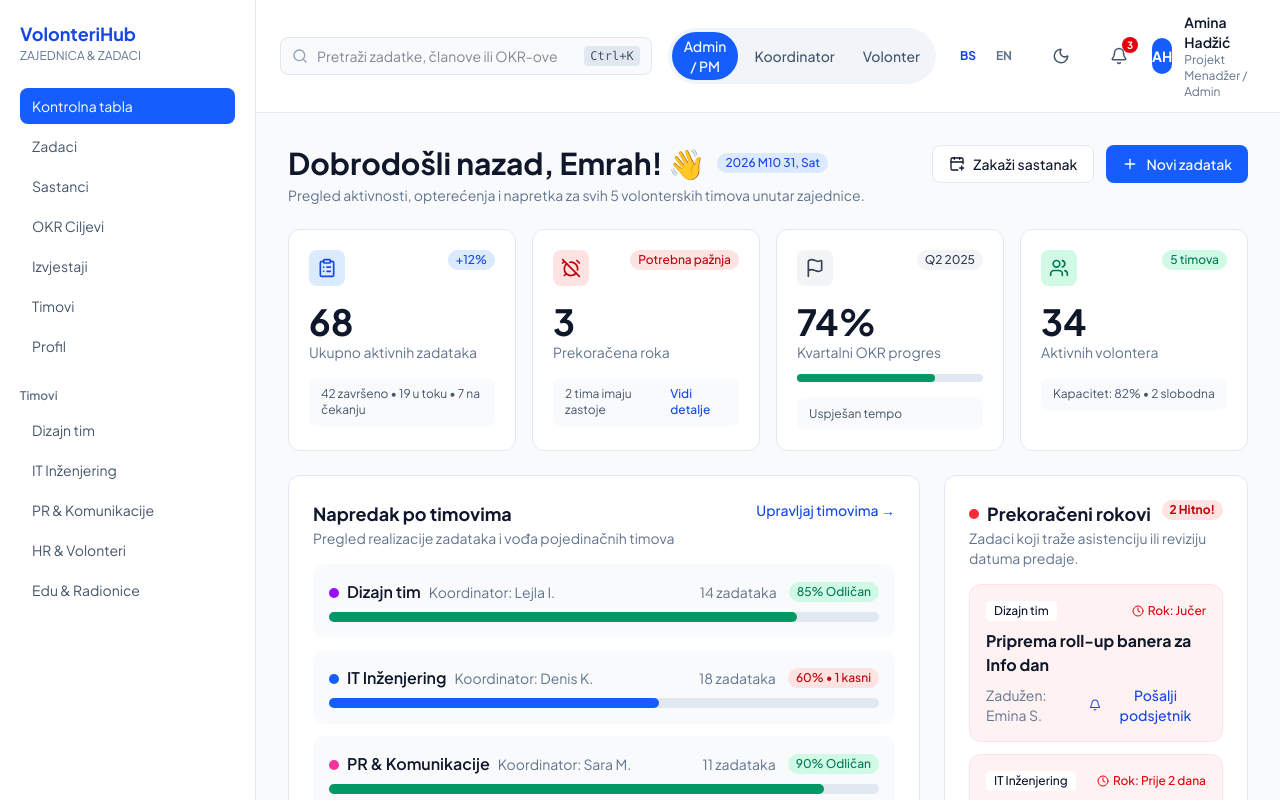
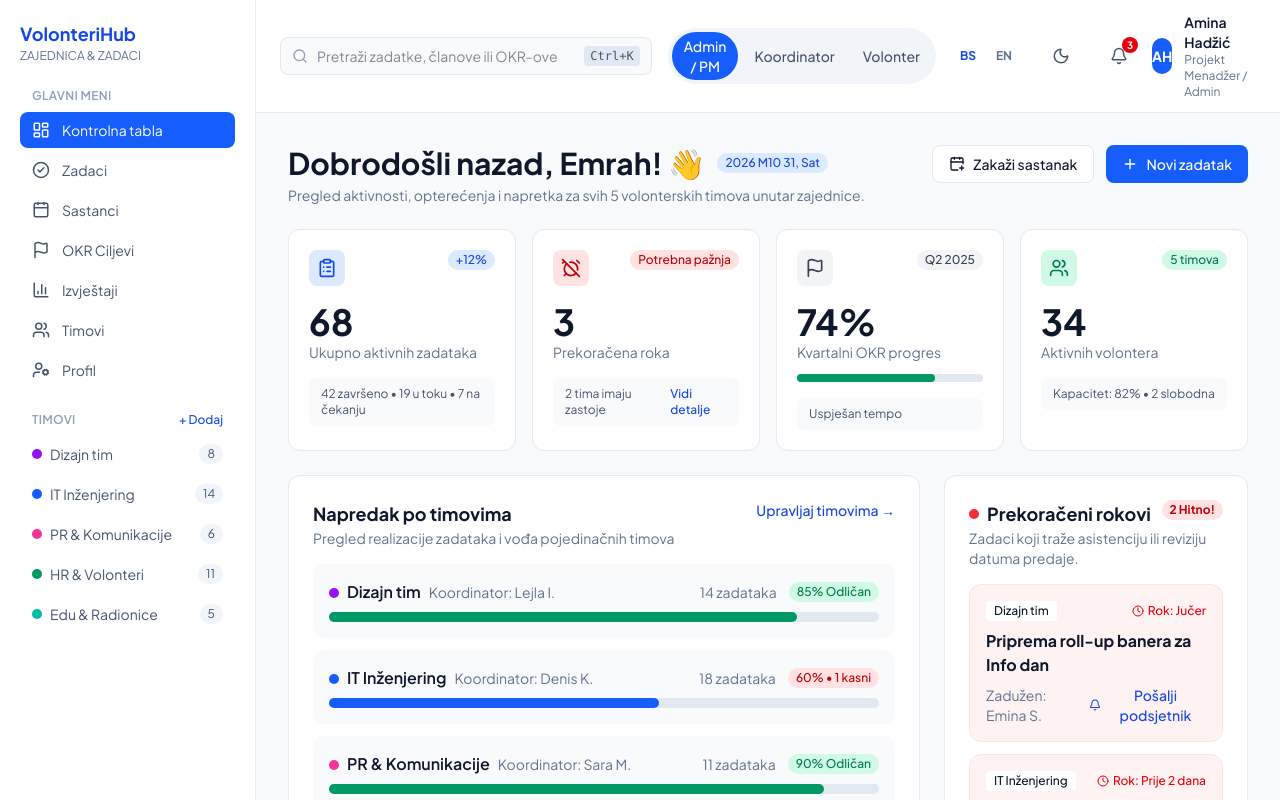
Before and after one commit to Emrahalibasic1/most-app-vol, a React (Vite) app in the folder client/: page / in a window 1280 px wide. Shown: the top 800 px of the page. Built offline with nearby package versions, Linux system fonts and the light colour scheme.

Commit message:
Show team colors and member counts in Sidebar

```diff
--- a/client/src/components/Sidebar.tsx
+++ b/client/src/components/Sidebar.tsx
@@ -1,62 +1,92 @@
-import { NavLink } from "react-router-dom";
+import {
+  Calendar,
+  ChartColumn,
+  CircleCheck,
+  Flag,
+  LayoutDashboard,
+  UserCog,
+  Users,
+} from "lucide-react";
+import { Link, NavLink } from "react-router-dom";
+import { teams } from "../data/mockDashboard";
 
 const navItems = [
-  { label: "Kontrolna tabla", path: "/" },
-  { label: "Zadaci", path: "/zadaci" },
-  {label: "Sastanci" , path: "/sastanci"},
-  {label: "OKR Ciljevi", path:"/okr"},
-  {label: "Izvjestaji", path:"/izvjestaji"},
-  {label: "Timovi", path:"/timovi"},
-  {label: "Profil", path:"/profil"}
-];
-
-const teams = [
-  "Dizajn tim",
-  "IT Inženjering",
-  "PR & Komunikacije",
-  "HR & Volonteri",
-  "Edu & Radionice",
+  { label: "Kontrolna tabla", path: "/", icon: LayoutDashboard },
+  { label: "Zadaci", path: "/zadaci", icon: CircleCheck },
+  { label: "Sastanci", path: "/sastanci", icon: Calendar },
+  { label: "OKR Ciljevi", path: "/okr", icon: Flag },
+  { label: "Izvještaji", path: "/izvjestaji", icon: ChartColumn },
+  { label: "Timovi", path: "/timovi", icon: Users },
+  { label: "Profil", path: "/profil", icon: UserCog },
 ];
 
 function Sidebar() {
-
   return (
-
-    <aside className="w-64 border-r border-slate-200 bg-white p-5 dark:bg-slate-900 dark:border-slate-700">
+    <aside className="w-64 border-r border-slate-200 bg-white p-5 dark:border-slate-700 dark:bg-slate-900">
       <div>
         <div className="text-lg font-bold text-blue-700">VolonteriHub</div>
         <div className="text-xs text-slate-500">ZAJEDNICA & ZADACI</div>
       </div>
 
       <nav className="mt-6">
+        <p className="mb-2 px-3 text-xs font-semibold uppercase tracking-wide text-slate-400">
+          Glavni meni
+        </p>
         <ul className="space-y-1">
-          {navItems.map((item) => (
+          {navItems.map((item) => {
+            const Icon = item.icon;
+            return (
               <li key={item.path}>
                 <NavLink
                   to={item.path}
                   end={item.path === "/"}
                   className={({ isActive }) =>
-        `block rounded-lg px-3 py-2 text-sm ${
-          isActive ? "bg-blue-600 text-white" : "text-slate-600 dark:text-slate-300 hover:bg-slate-100 dark:hover:bg-slate-800"
+                    `flex items-center gap-3 rounded-lg px-3 py-2 text-sm ${
+                      isActive
+                        ? "bg-blue-600 text-white"
+                        : "text-slate-600 hover:bg-slate-100 dark:text-slate-300 dark:hover:bg-slate-800"
                     }`
                   }
                 >
+                  <Icon size={18} />
                   {item.label}
                 </NavLink>
               </li>
-          ))}
+            );
+          })}
         </ul>
       </nav>
 
-      <p className="mt-6 text-xs font-semibold text-slate-500 dark:text-slate-400">Timovi</p>
+      <div className="mt-6 flex items-center justify-between px-3">
+        <p className="text-xs font-semibold uppercase tracking-wide text-slate-400">
+          Timovi
+        </p>
+        <Link
+          to="/timovi"
+          className="text-xs font-medium text-blue-700 hover:underline dark:text-blue-400"
+        >
+          + Dodaj
+        </Link>
+      </div>
+
       <ul className="mt-2 space-y-1">
         {teams.map((team) => (
-          <li key={team} className="px-3 py-2 text-sm text-slate-600 ark:text-slate-300 ">
-            {team}
+          <li
+            key={team.id}
+            className="flex items-center justify-between px-3 py-2 text-sm text-slate-600 dark:text-slate-300"
+          >
+            <span className="flex items-center gap-2">
+              <span
+                className={`inline-block h-2.5 w-2.5 rounded-full ${team.color}`}
+              />
+              {team.name}
+            </span>
+            <span className="rounded-full bg-slate-100 px-2 py-0.5 text-xs dark:bg-slate-800">
+              {team.members}
+            </span>
           </li>
         ))}
       </ul>
-
     </aside>
   );
 }
--- a/client/src/data/mockDashboard.ts
+++ b/client/src/data/mockDashboard.ts
@@ -6,6 +6,7 @@ export type Team = {
   progress: number;
   color: string;
   late?: number;
+  members:number;
 };
 
 export type OverdueTask = {
@@ -60,11 +61,11 @@ export type Goal = {
 };
 
 export const teams: Team[] = [
-  { id: 1, name: "Dizajn tim", coordinator: "Lejla I.", tasks: 14, progress: 85, color: "bg-purple-600" },
-  { id: 2, name: "IT Inženjering", coordinator: "Denis K.", tasks: 18, progress: 60, color: "bg-blue-600", late: 1 },
-  { id: 3, name: "PR & Komunikacije", coordinator: "Sara M.", tasks: 11, progress: 90, color: "bg-pink-500" },
-  { id: 4, name: "HR & Volonteri", coordinator: "Haris T.", tasks: 12, progress: 70, color: "bg-emerald-600" },
-  { id: 5, name: "Edu & Radionice", coordinator: "Nejra B.", tasks: 13, progress: 55, color: "bg-teal-500" },
+  { id: 1, name: "Dizajn tim", coordinator: "Lejla I.", tasks: 14, progress: 85, color: "bg-purple-600",members:8 },
+  { id: 2, name: "IT Inženjering", coordinator: "Denis K.", tasks: 18, progress: 60, color: "bg-blue-600", late: 1,members:14 },
+  { id: 3, name: "PR & Komunikacije", coordinator: "Sara M.", tasks: 11, progress: 90, color: "bg-pink-500",members:6 },
+  { id: 4, name: "HR & Volonteri", coordinator: "Haris T.", tasks: 12, progress: 70, color: "bg-emerald-600",members:11 },
+  { id: 5, name: "Edu & Radionice", coordinator: "Nejra B.", tasks: 13, progress: 55, color: "bg-teal-500",members:5 },
 ];
 
 export const overdueTasks: OverdueTask[] = [
```
Lines whose indentation alone changed are shown as unchanged.
